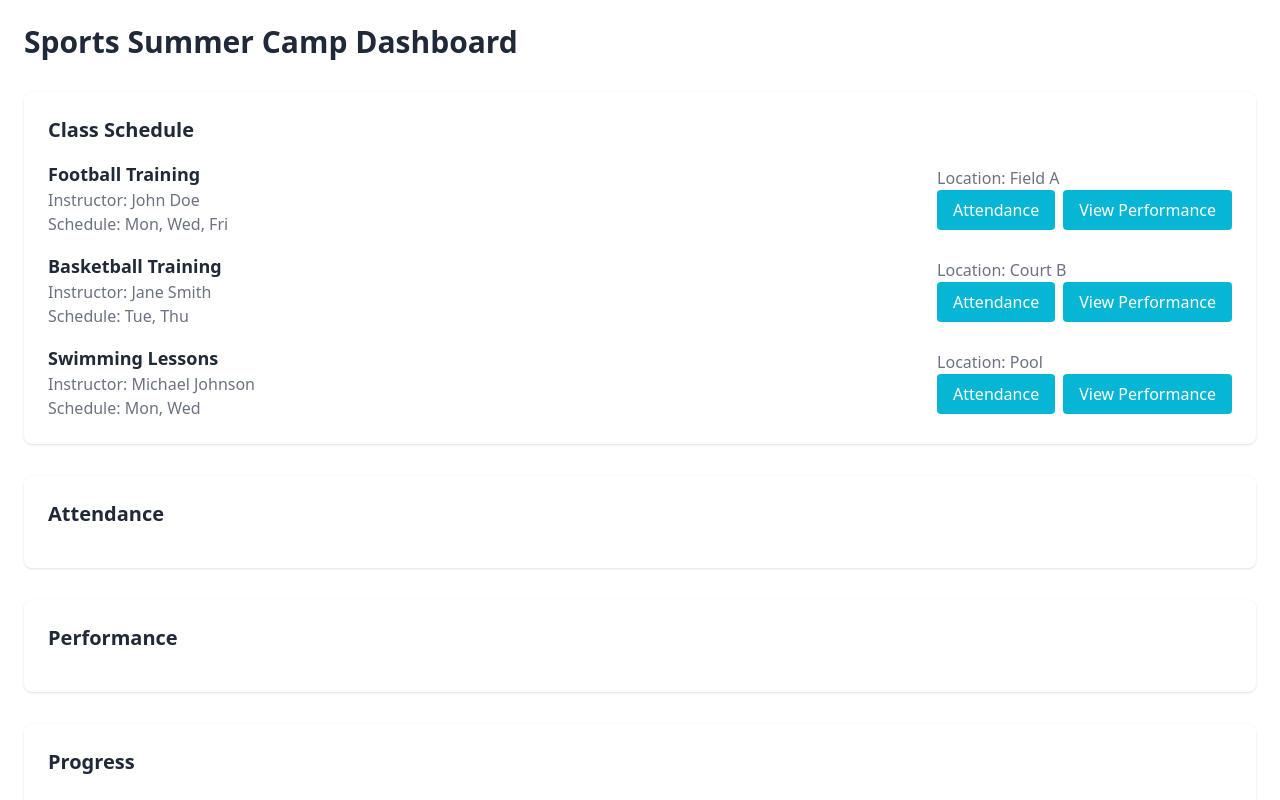
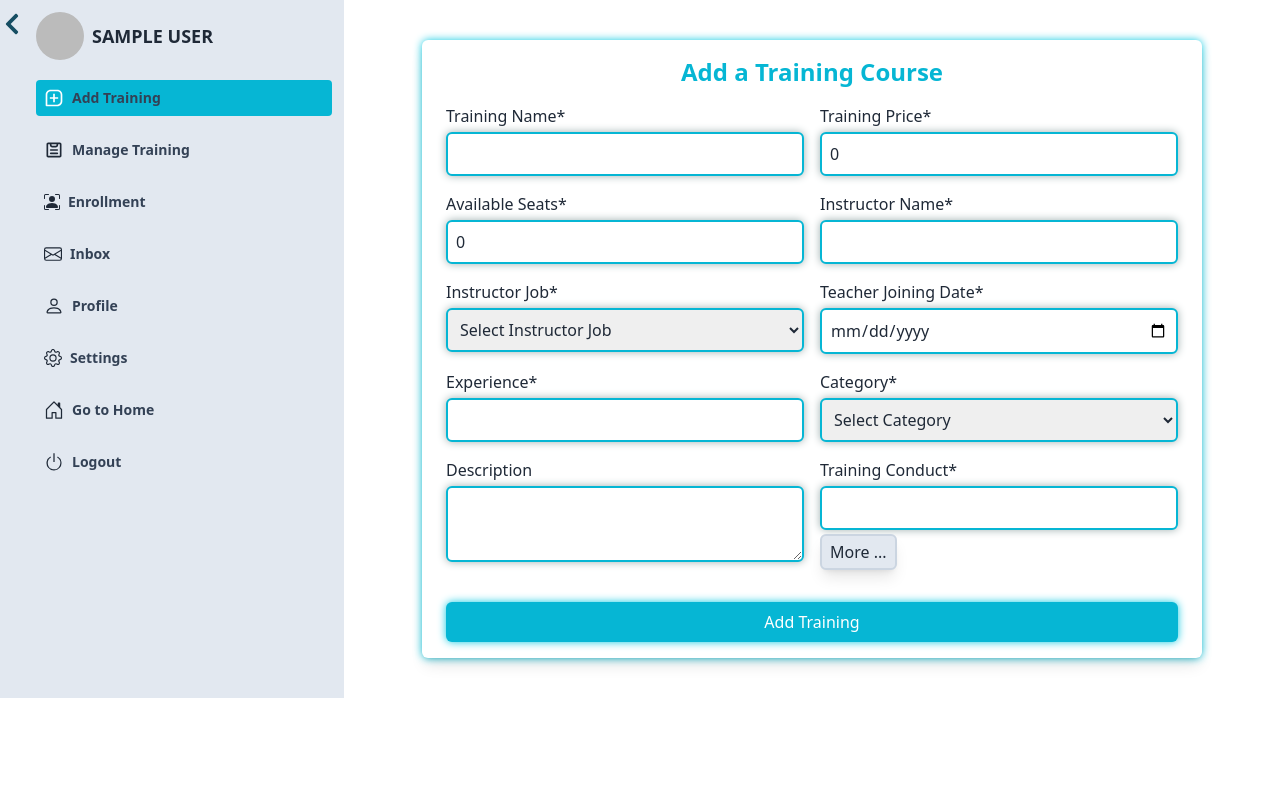
Before and after one commit to Mujahidul12628/Virtual-Academy, a React (Vite) app: page /dashboard in a window 1280 px wide. Shown: the top 800 px of the page. Built offline with nearby package versions, Linux system fonts and the light colour scheme; no server answers; sample sign-in values are in the browser's storage.

Commit message:
Manage Training

```diff
--- a/src/assets/Pages/Dashboard/Dashboard.jsx
+++ b/src/assets/Pages/Dashboard/Dashboard.jsx
@@ -1,120 +1,179 @@
-import React, { useState, useEffect } from 'react';
+
+
+import React, { useContext, useState } from 'react';
+import { CgClipboard } from "react-icons/cg";
+import { BiMessageSquareAdd } from "react-icons/bi";
+import {
+    BsPeople, BsCalendar, BsCheckAll, BsPlusCircle, BsGear, BsPerson, BsEnvelope, BsBox,
+    BsPersonBoundingBox, BsHouseDoor, BsPower
+} from "react-icons/bs";
+import { FaChevronLeft, FaChevronRight, } from "react-icons/fa";
+import Home from '../Home/Home';
+import { AuthContext } from '../../Provider/AuthProvider';
+import { Link } from 'react-router-dom';
+import AddTraining from './AddTraining';
+import ManageTraining from './ManageTraining';
 
 const Dashboard = () => {
-    const [classes, setClasses] = useState([]);
-    const [loading, setLoading] = useState(true);
+    const { user, logOut } = useContext(AuthContext);
+    const [isSidebarOpen, setIsSidebarOpen] = useState(true);
+    const [selectedSection, setSelectedSection] = useState('addTraining');
 
-    useEffect(() => {
-        // Simulating fetching class data from an API
-        setTimeout(() => {
-            const sampleClasses = [
-                { id: 1, name: 'Football Training', instructor: 'John Doe', schedule: 'Mon, Wed, Fri', location: 'Field A' },
-                { id: 2, name: 'Basketball Training', instructor: 'Jane Smith', schedule: 'Tue, Thu', location: 'Court B' },
-                { id: 3, name: 'Swimming Lessons', instructor: 'Michael Johnson', schedule: 'Mon, Wed', location: 'Pool' },
-            ];
-            setClasses(sampleClasses);
-            setLoading(false);
-        }, 2000);
-    }, []);
-
-    // Placeholder functions for each functionality
-    const markAttendance = (classId) => {
-        // Implement attendance marking logic
+    const handleToggleSidebar = () => {
+        console.log('Toggle Sidebar');
+        setIsSidebarOpen(!isSidebarOpen);
     };
 
-    const viewPerformance = (classId) => {
-        // Implement performance view logic
+    const handleSectionClick = (section) => {
+        setSelectedSection(section);
     };
 
-    const viewProgress = (classId) => {
-        // Implement progress view logic
+    const handleLogOut = () => {
+
+        logOut()
+            .then()
+            .catch(error => {
+                console.error(error.message)
+            })
+
+    }
+
+    const data = {
+        totalAthletes: 50,
+        upcomingEvents: 5,
+        completedSessions: 30,
     };
 
-    const makePayment = (classId) => {
-        // Implement payment logic
-    };
+    const sidebarItems = [
+        'addTraining',
+        'manageTraining',
+        'enrollment',
+        'inbox',
+        'profile',
+        'settings',
+        'home',
+        'logout',
+    ];
 
-    const viewBilling = () => {
-        // Implement billing view logic
-    };
-
-    const viewAnnouncements = () => {
-        // Implement announcements view logic
+    const sidebarIcons = {
+        addTraining: <BiMessageSquareAdd size={20} />,
+        manageTraining: <CgClipboard size={20} />,
+        enrollment: <BsPersonBoundingBox size={16} />,
+        inbox: <BsEnvelope size={18} />,
+        profile: <BsPerson size={20} />,
+        settings: <BsGear size={18} />,
+        home: <BsHouseDoor size={20} />,
+        logout: <BsPower size={20} />,
     };
 
     return (
-        <div className="container p-6 mx-auto max-w-7xl">
-            <h1 className="mb-8 text-3xl font-bold">Sports Summer Camp Dashboard</h1>
-
-            {/* Class Schedule */}
-            <div className="p-6 mb-8 bg-white rounded-lg shadow">
-                <h2 className="mb-4 text-xl font-bold">Class Schedule</h2>
-                {loading ? (
-                    <p>Loading class schedule...</p>
-                ) : (
-                    <ul className="space-y-4">
-                        {classes.map((classItem) => (
-                            <li key={classItem.id} className="flex items-center justify-between">
-                                <div>
-                                    <h3 className="text-lg font-bold">{classItem.name}</h3>
-                                    <p className="text-gray-500">Instructor: {classItem.instructor}</p>
-                                    <p className="text-gray-500">Schedule: {classItem.schedule}</p>
-                                </div>
-                                <div>
-                                    <p className="text-gray-500">Location: {classItem.location}</p>
-                                    <button
-                                        className="px-4 py-2 mr-2 text-white rounded bg-cyan-500"
-                                        onClick={() => markAttendance(classItem.id)}
-                                    >
-                                        Attendance
-                                    </button>
-                                    <button
-                                        className="px-4 py-2 text-white rounded bg-cyan-500"
-                                        onClick={() => viewPerformance(classItem.id)}
-                                    >
-                                        View Performance
-                                    </button>
-                                </div>
-                            </li>
-                        ))}
-                    </ul>
-                )}
+        <div className="relative flex mx-auto max-w-7xl ">
+            <div className={` ${isSidebarOpen ? 'bg-slate-200' : 'bg-slate-200'}`}>
+                <button
+                    className="top-0"
+                    onClick={handleToggleSidebar}
+                    aria-label="Toggle Sidebar"
+                >
+                    {isSidebarOpen ? <FaChevronLeft className='w-6 h-6 my-3 text-cyan-900' /> : <FaChevronRight className='w-6 h-6 my-3 text-cyan-900' />}
+                </button>
             </div>
 
-            {/* Attendance */}
-            <div className="p-6 mb-8 bg-white rounded-lg shadow">
-                <h2 className="mb-4 text-xl font-bold">Attendance</h2>
-                {/* Display attendance information */}
-            </div>
+            {/* Sidebar */}
+            {isSidebarOpen && (
+                <div className="w-1/2 p-3 sm:w-1/3 md:w-1/4 bg-slate-200">
+                    {user && (
+                        <div className="user-info">
+                            <div className='flex items-center mb-5'>
+                                <img
+                                    src={user.photoURL}
+                                    alt="User Photo"
+                                    className="w-8 h-8 mr-2 rounded-full sm:w-10 sm:h-10 lg:w-12 lg:h-12"
+                                />
+                                <span className="text-sm font-semibold uppercase sm:text-md md:text-lg">{user.displayName}</span>
+                            </div>
+                        </div>
+                    )}
+                    {sidebarItems.map((item) => (
+                        <div
+                            key={item}
+                            className={`p-1 mb-2 sm:py-2 sm:px-2 sm:mb-4 rounded cursor-pointer ${selectedSection === item
+                                ? 'bg-cyan-500 text-white'
+                                : 'hover:bg-slate-300'
+                                }`}
+                            onClick={() => handleSectionClick(item)}
+                        >
+                            <div className="flex items-center">
+                                {sidebarIcons[item]} {/* Display the corresponding icon */}
+                                <span className="ml-2 text-sm font-semibold md:text-md text-slate-700 ">
+                                    {item === 'addTraining' ? 'Add Training' :
+                                        item === 'manageTraining' ? 'Manage Training' :
+                                            item === 'enrollment' ? 'Enrollment' :
+                                                item === 'inbox' ? 'Inbox' :
+                                                    item === 'profile' ? 'Profile' :
+                                                        item === 'settings' ? 'Settings' :
+                                                            item === 'home' ? (
 
-            {/* Performance */}
-            <div className="p-6 mb-8 bg-white rounded-lg shadow">
-                <h2 className="mb-4 text-xl font-bold">Performance</h2>
-                {/* Display performance information */}
-            </div>
+                                                                <Link to="/" className="text-sm font-semibold md:text-md text-slate-700">
+                                                                    Go to Home
+                                                                </Link>
+                                                            ) :
+                                                                item === 'logout' ? (
+                                                                    <Link to="/login" onClick={handleLogOut} className="text-sm font-semibold md:text-md text-slate-700">
+                                                                        Logout
+                                                                    </Link>
+                                                                ) : item.charAt(0).toUpperCase() + item.slice(1)}
+                                </span>
+                            </div>
+                        </div>
+                    ))}
+                </div>
+            )}
 
-            {/* Progress */}
-            <div className="p-6 mb-8 bg-white rounded-lg shadow">
-                <h2 className="mb-4 text-xl font-bold">Progress</h2>
-                {/* Display progress information */}
-            </div>
+            {/* Main Content */}
+            <div className="flex-1 ">
+                <div>
+                    {/* Your content based on the selected section */}
+                    {selectedSection === 'addTraining' && (
+                        <>
+                            <AddTraining></AddTraining>
+                        </>
+                    )}
+                    {selectedSection === 'manageTraining' && (
+                        <>
+                            <ManageTraining></ManageTraining>
+                        </>
+                    )}
+                    {selectedSection === 'enrollment' && (
+                        <h2>Enrollment: Handle enrollment details and forms here</h2>
+                    )}
+                    {selectedSection === 'inbox' && <h2>Inbox: Display messages and notifications here</h2>}
+                    {selectedSection === 'profile' && (
+                        <h2>Profile: Show user profile information and settings</h2>
+                    )}
+                    {selectedSection === 'settings' && (
+                        <h2>Settings: Implement user settings and preferences here</h2>
+                    )}
+                    {selectedSection === 'home' &&
+                        (
+                            <>
+                                <Link to="/">
+                                    <button className="px-3 py-2 m-3 font-semibold text-white rounded-full bg-cyan-500">Go to home</button>
+                                </Link>
+                            </>
 
-            {/* Payment */}
-            <div className="p-6 mb-8 bg-white rounded-lg shadow">
-                <h2 className="mb-4 text-xl font-bold">Payment</h2>
-                {/* Display payment information */}
-            </div>
+                        )}
+                    {selectedSection === 'logout' && (
+                        <>
+                            {/* <Link to="/">
+                                <button onClick={handleLogOut} className="px-3 py-2 font-semibold text-white rounded-full bg-cyan-500">Log out</button>
+                            </Link> */}
 
-            {/* Billing */}
-            <div className="p-6 mb-8 bg-white rounded-lg shadow">
-                <h2 className="mb-4 text-xl font-bold">Billing</h2>
-                {/* Display billing information */}
-            </div>
 
-            {/* Announcements */}
-            <div className="p-6 mb-8 bg-white rounded-lg shadow">
-                <h2 className="mb-4 text-xl font-bold">Announcements</h2>
-                {/* Display announcements */}
+                        </>
+
+                    )}
+
+                </div>
             </div>
         </div>
     );
--- /dev/null
+++ b/src/assets/Pages/Dashboard/ManageTraining.jsx
@@ -0,0 +1,101 @@
+
+
+import React, { useEffect, useState } from 'react';
+import { toast } from 'react-toastify';
+import 'react-toastify/dist/ReactToastify.css';
+
+
+const ManageTraining = () => {
+
+    const [data, setData] = useState([]);
+    const [showAll, setShowAll] = useState(false);
+
+    useEffect(() => {
+        fetch('http://localhost:5700/campData')
+            .then(response => response.json())
+            .then(data => setData(data))
+            .catch(error => console.error('Error fetching data:', error));
+    }, []);
+
+    const displayedData = showAll ? data : data.slice(0, 10);
+
+
+    const handleUpdate = (index) => {
+        const newQuantity = prompt('Enter the new quantity:'); // You can use a more sophisticated UI for input
+        if (newQuantity !== null && !isNaN(newQuantity)) {
+            const newData = [...data];
+            newData[index].quantity = Number(newQuantity);
+            setData(newData);
+            toast.success("Quantity Updated", {
+                autoClose: 1000,
+            });
+        } else {
+            toast.warning("Invalid quantity input", {
+                autoClose: 1000,
+            });
+        }
+    };
+
+    const handleDelete = (index) => {
+        const newData = [...data];
+        newData.splice(index, 1);
+        setData(newData);
+        toast.error("Item Deleted", {
+            autoClose: 1000,
+        });
+    };
+
+    return (
+        <div className='custom-scrollbar'>
+            <h1 className='my-4 text-2xl font-semibold text-center lg:text-3xl text-cyan-500'>Selected Training</h1>
+            {data.length > 0 ? (
+                <div>
+                    <table className="w-full mt-8 border border-collapse">
+                        <thead>
+                            <tr>
+                                <th className="py-3 sm:table-cell bg-slate-200">Picture</th>
+                                <th className="py-3 sm:table-cell bg-slate-200">Name</th>
+                                <th className="py-3 sm:table-cell bg-slate-200">Instructor</th>
+                                <th className="py-3 sm:table-cell bg-slate-200">Price</th>
+                                <th className="py-3 sm:table-cell bg-slate-200">Category</th>
+                                <th className="py-3 sm:table-cell bg-slate-200">Ratings</th>
+                                <th className="py-3 sm:table-cell bg-slate-200">Payment</th>
+                                <th className="py-3 sm:table-cell bg-slate-200">Remove</th>
+                            </tr>
+                        </thead>
+                        <tbody>
+                            {displayedData.map((item, index) => (
+                                <tr key={index}>
+                                    <td className="border-b min-w-[100px] flex items-center justify-center">
+                                        <img src={item.classImg} alt={item.className} className="m-2 w-28 h-28" />
+                                    </td>
+                                    <td className="border-b min-w-[100px] text-center">{item.className}</td>
+                                    <td className="border-b min-w-[100px] text-center">{item.instructorName}</td>
+                                    <td className="border-b min-w-[100px] text-center">{item.price}</td>
+                                    <td className="border-b min-w-[100px] text-center">{item.category}</td>
+                                    <td className="border-b min-w-[100px] text-center">{item.rating}</td>
+                                    <td className="border-b min-w-[100px] text-center relative ">
+                                        <button className='p-1 px-3 text-white bg-green-500 rounded-md' onClick={() => handleUpdate(index)}>Payment</button>
+                                    </td>
+                                    <td className="border-b min-w-[100px] text-center relative ">
+                                        <button className='p-1 text-white bg-red-500 rounded-md ' onClick={() => handleDelete(index)}>Remove Courses</button>
+                                    </td>
+                                </tr>
+                            ))}
+                        </tbody>
+                    </table>
+                    <button
+                        onClick={() => setShowAll(!showAll)}
+                        className="flex items-center justify-center px-4 py-2 mt-4 text-white rounded-md submit"
+                    >
+                        {showAll ? "Show Less" : "Show All Data"}
+                    </button>
+                </div>
+            ) : (
+                <p>No data available.</p>
+            )}
+        </div>
+    );
+};
+
+export default ManageTraining;
```
